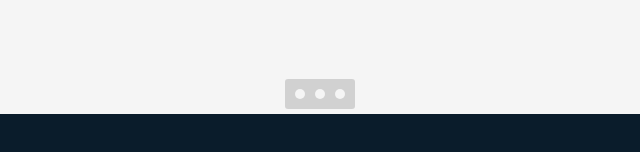
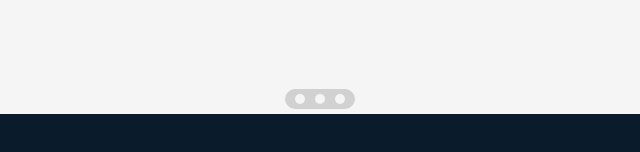
Before and after one commit to DogGotSwag/moduleImageCarousel, a website built with webpack: page src/template.html in a window 1280 px wide. Shown: the part 386-538 px from the top of the page, 320-960 px from the left. Built offline with nearby package versions, Linux system fonts and the light colour scheme.

Commit message:
alter css on circle container
makes it look nicer

```diff
--- a/src/carouselModule.css
+++ b/src/carouselModule.css
@@ -60,16 +60,16 @@
 
 .circleContainer {
   position: absolute;
-  height: 30px;
+  height: auto;
   background-color: gray;
   opacity: .3;
   bottom: 5px;
-  border-radius: 3px;
+  border-radius: 10px;
   display: flex;
   justify-content: center;
   align-items: center;
   width: auto;
-  padding: 10px;
+  padding: 5px 10px 5px 10px;
   gap: 10px;
 }
 
```
